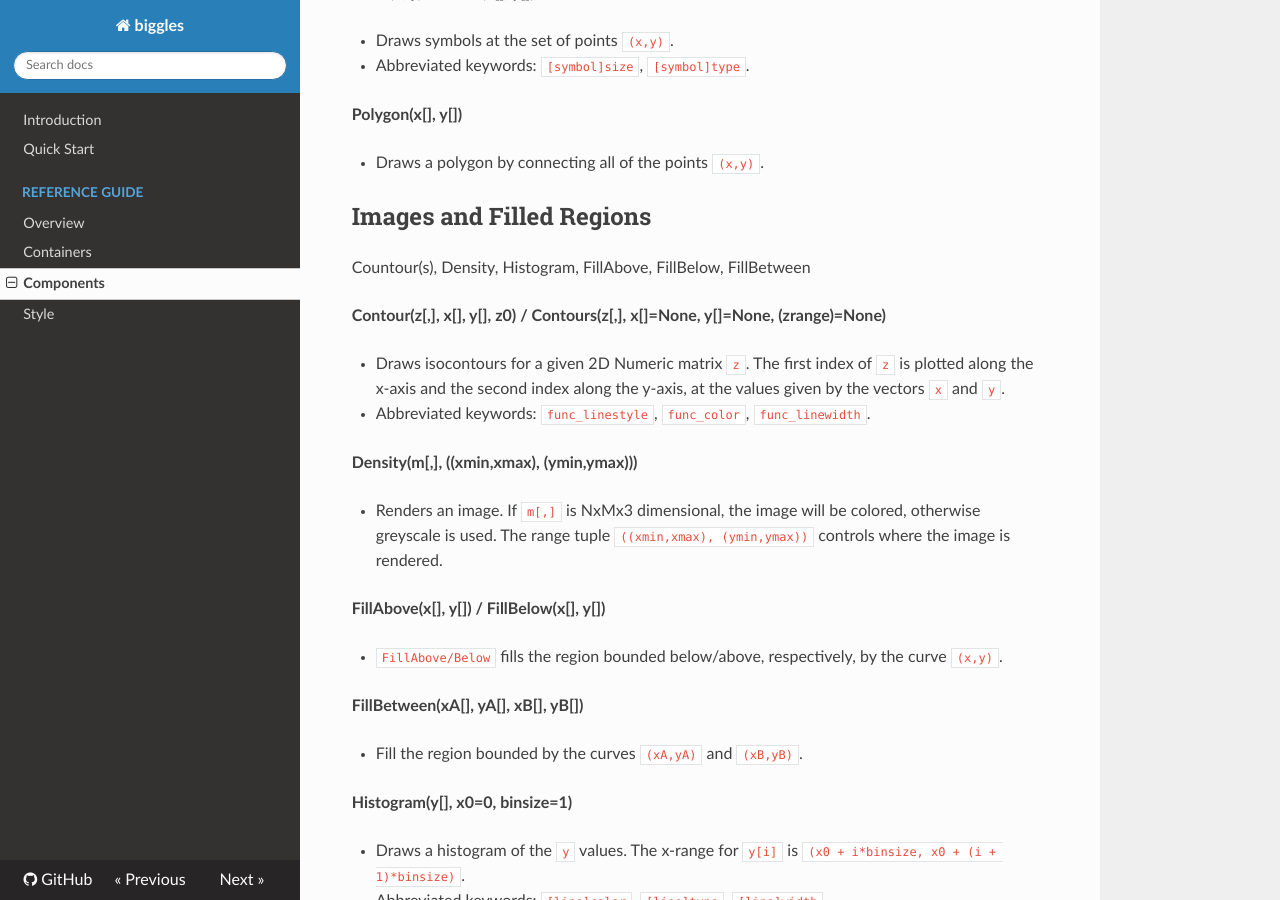
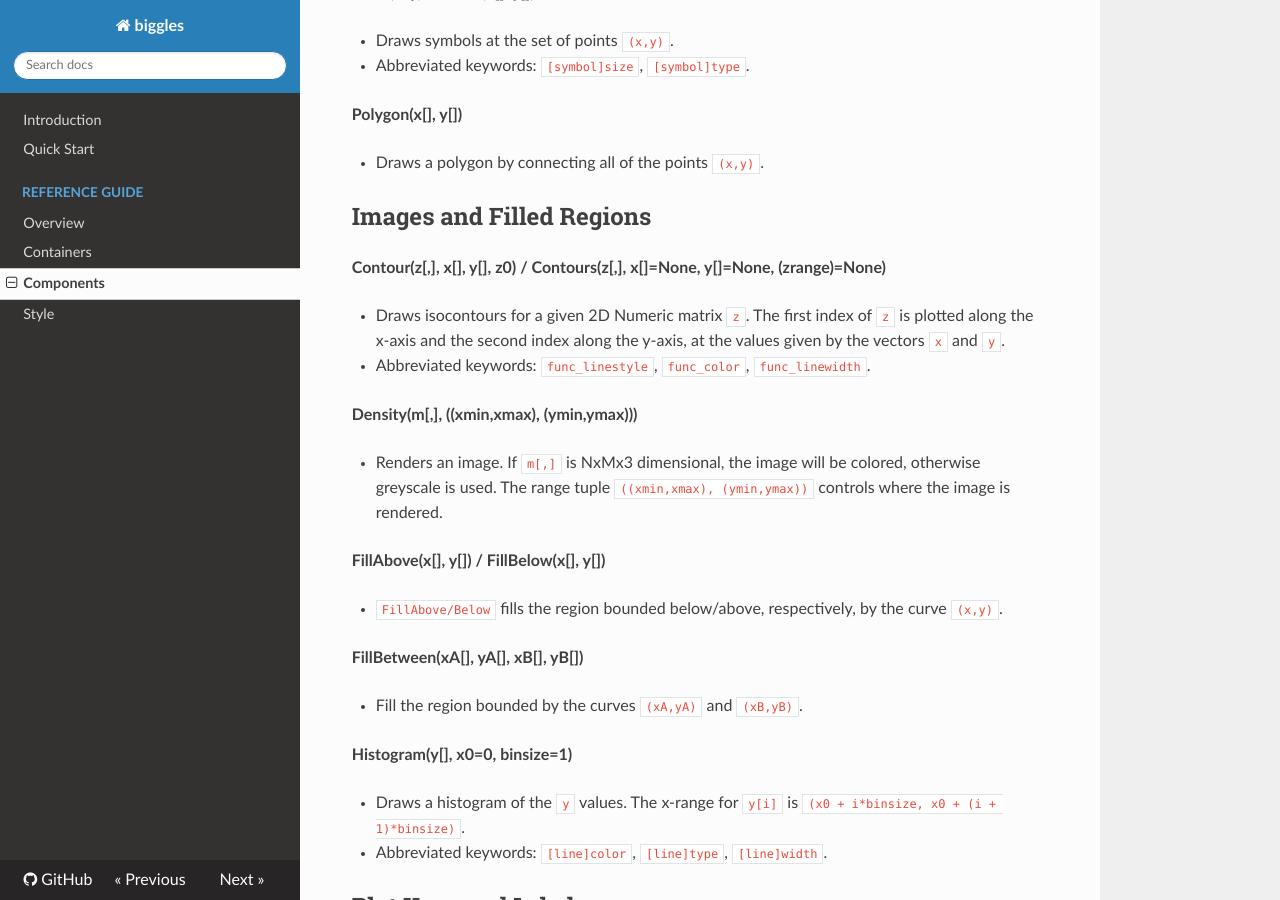
Before and after one commit to biggles-plot/biggles, an MkDocs documentation site: the page built from docs/guide/components.md, in a window 1280 px wide and 900 px high, scrolled down 2287 px. Built offline with MkDocs 1.6.1, drawn with Linux system fonts in a browser that asks for light colours; nearby versions of some CDN libraries; old or Windows-style settings are respelled for this version of MkDocs.

Commit message:
DOC remove extra text (#102)

```diff
--- a/docs/guide/components.md
+++ b/docs/guide/components.md
@@ -96,7 +96,6 @@ and the upper-right corner is at (1,1).
 
 
 ## Images and Filled Regions
-Countour(s), Density, Histogram, FillAbove, FillBelow, FillBetween
 
 **Contour(z[,], x[], y[], z0) / Contours(z[,], x[]=None, y[]=None, (zrange)=None)**
 
```
